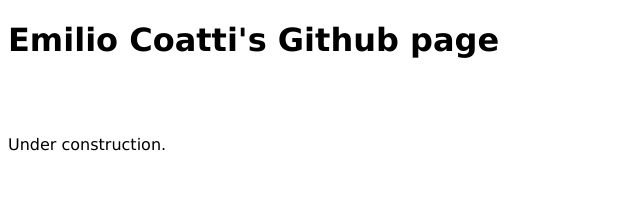
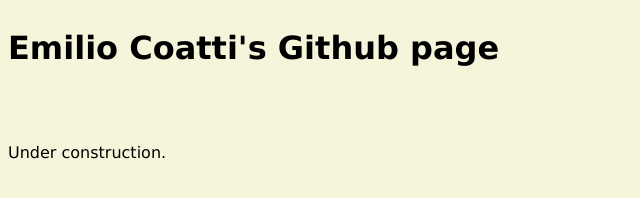
Before and after one commit to emiliocoatti/emiliocoatti.github.io, a plain HTML site: page index.html in a window 1280 px wide. Shown: the whole page, without its empty margins (0-640 px from the left). Drawn offline with Linux system fonts and the light colour scheme.

Commit message:
updating style.css 20102020

```diff
--- a/style.css
+++ b/style.css
@@ -1,3 +1,8 @@
 * {
     font-family: Verdana, Geneva, Tahoma, sans-serif;
 }
+
+body {
+    align-content: center;
+    background-color: beige;
+}
```
